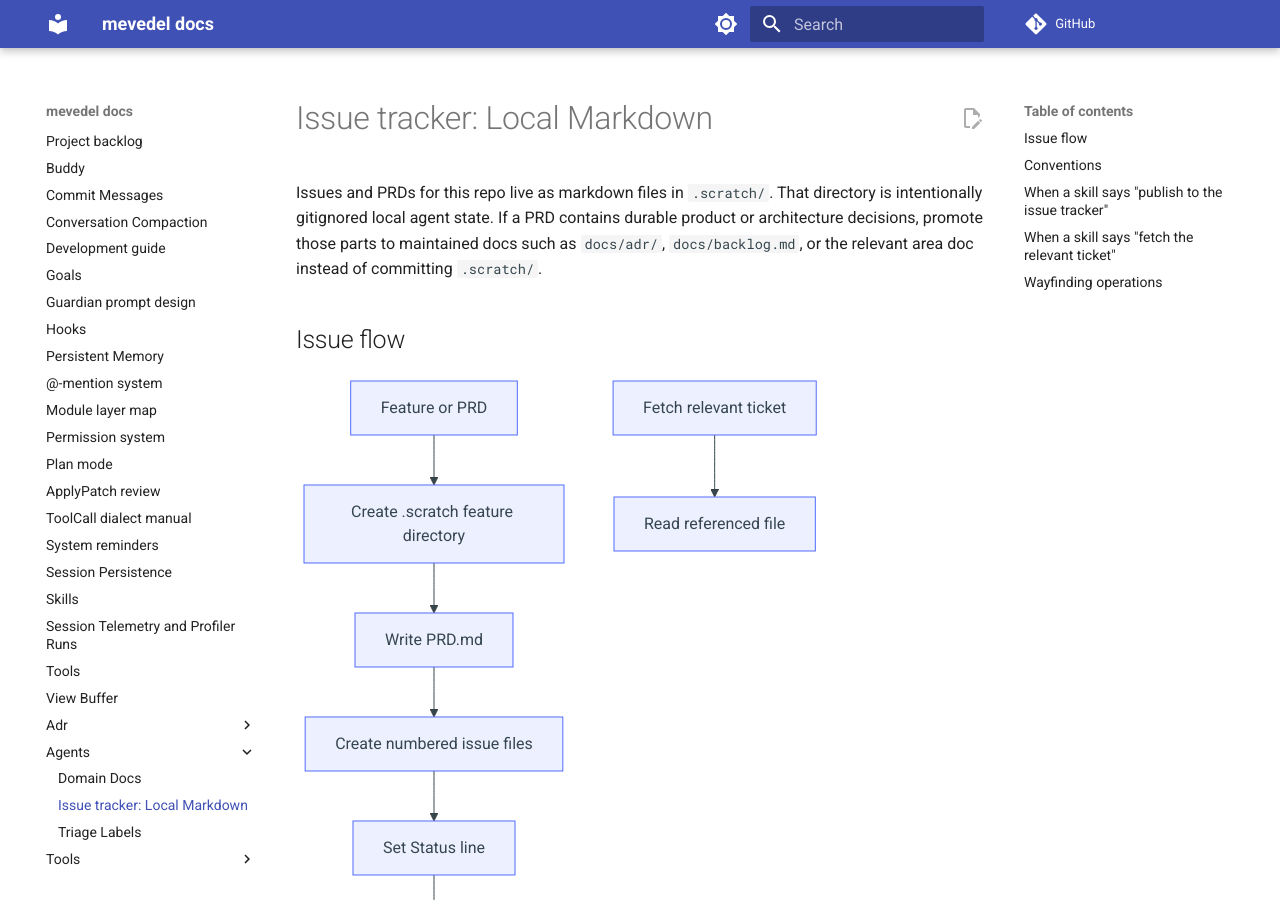
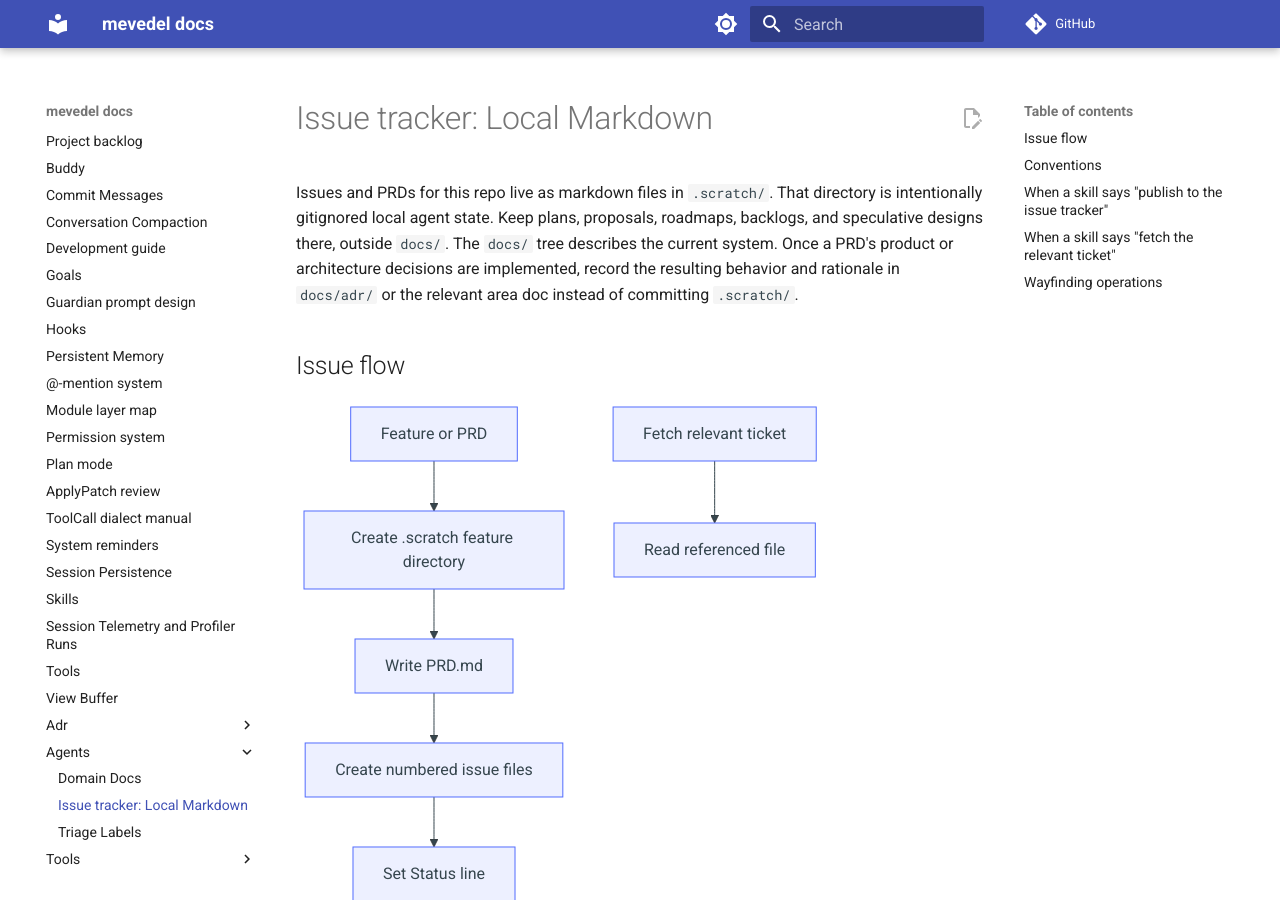
Before and after one commit to FrauH0lle/mevedel, an MkDocs documentation site: the page built from docs/agents/issue-tracker.md, in a window 1280 px wide and 900 px high. Built offline with MkDocs 1.6.1 and Material for MkDocs 9.7.7, drawn with Linux system fonts in a browser that asks for light colours; comment, search, counter and statistics services are not loaded.

```diff
--- a/docs/agents/issue-tracker.md
+++ b/docs/agents/issue-tracker.md
@@ -1,10 +1,12 @@
 # Issue tracker: Local Markdown
 
 Issues and PRDs for this repo live as markdown files in `.scratch/`.
-That directory is intentionally gitignored local agent state. If a PRD
-contains durable product or architecture decisions, promote those parts
-to maintained docs such as `docs/adr/`, `docs/backlog.md`, or
-the relevant area doc instead of committing `.scratch/`.
+That directory is intentionally gitignored local agent state. Keep plans,
+proposals, roadmaps, backlogs, and speculative designs there, outside `docs/`.
+The `docs/` tree describes the current system. Once a PRD's product or
+architecture decisions are implemented, record the resulting behavior and
+rationale in `docs/adr/` or the relevant area doc instead of committing
+`.scratch/`.
 
 ## Issue flow
 
```
Also changed, not shown: AGENTS.md (+40 -3 lines).
